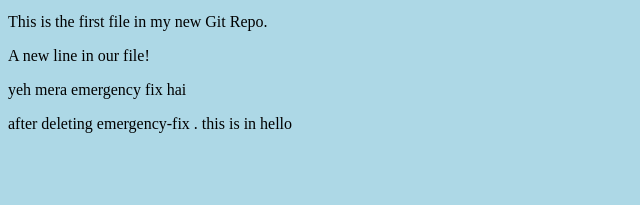
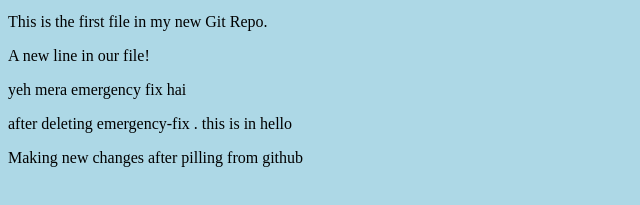
Before and after one commit to sumanadas05/sumana.github.io, a plain HTML site: page index.html in a window 1280 px wide. Shown: the part 101-306 px from the top of the page, without its empty margins (0-640 px from the left). Drawn offline with Linux system fonts and the light colour scheme.

Commit message:
Updated index.html

```diff
--- a/index.html
+++ b/index.html
@@ -14,5 +14,7 @@ style="width:100%;max-width:960px"></div>
 <p>yeh mera emergency fix hai</p>
 <p>after deleting emergency-fix . this is in hello</p>
 
+<p>Making new changes after pilling from github</p>
+
 </body>
 </html>
```
